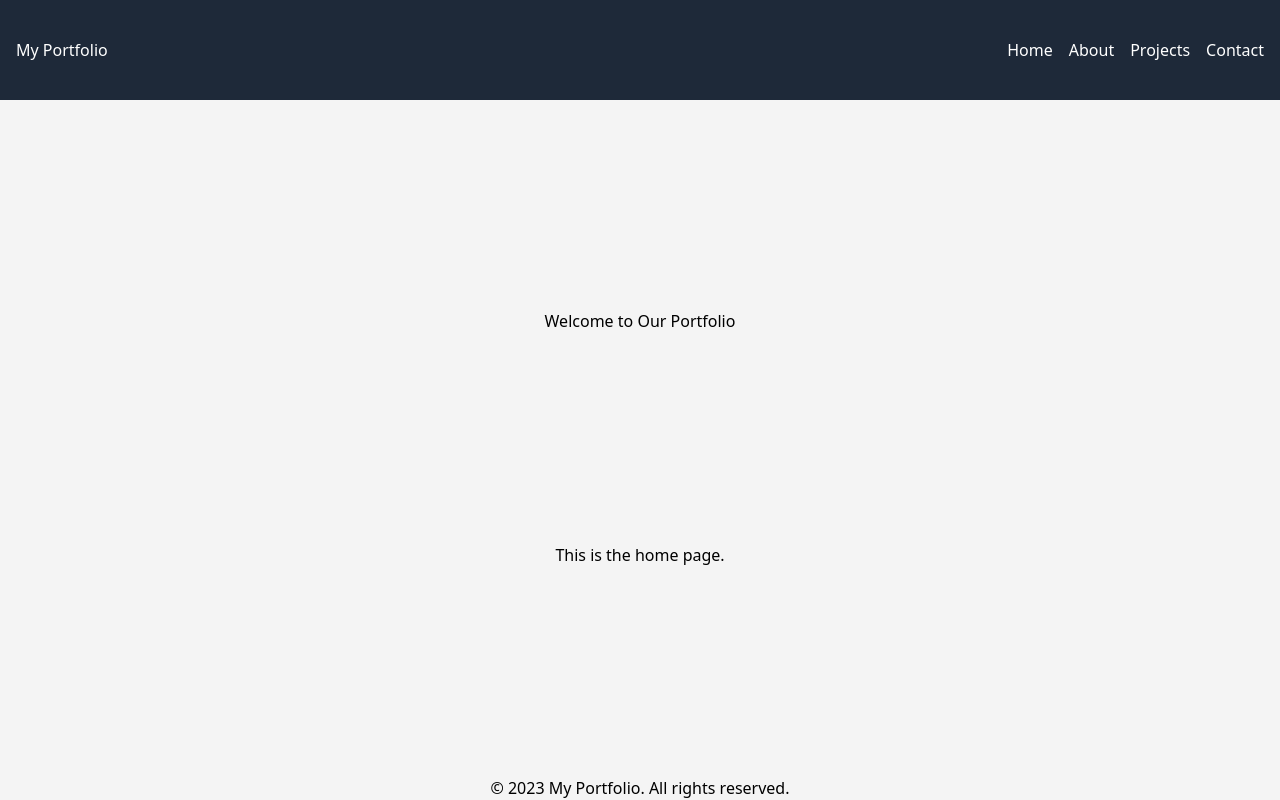
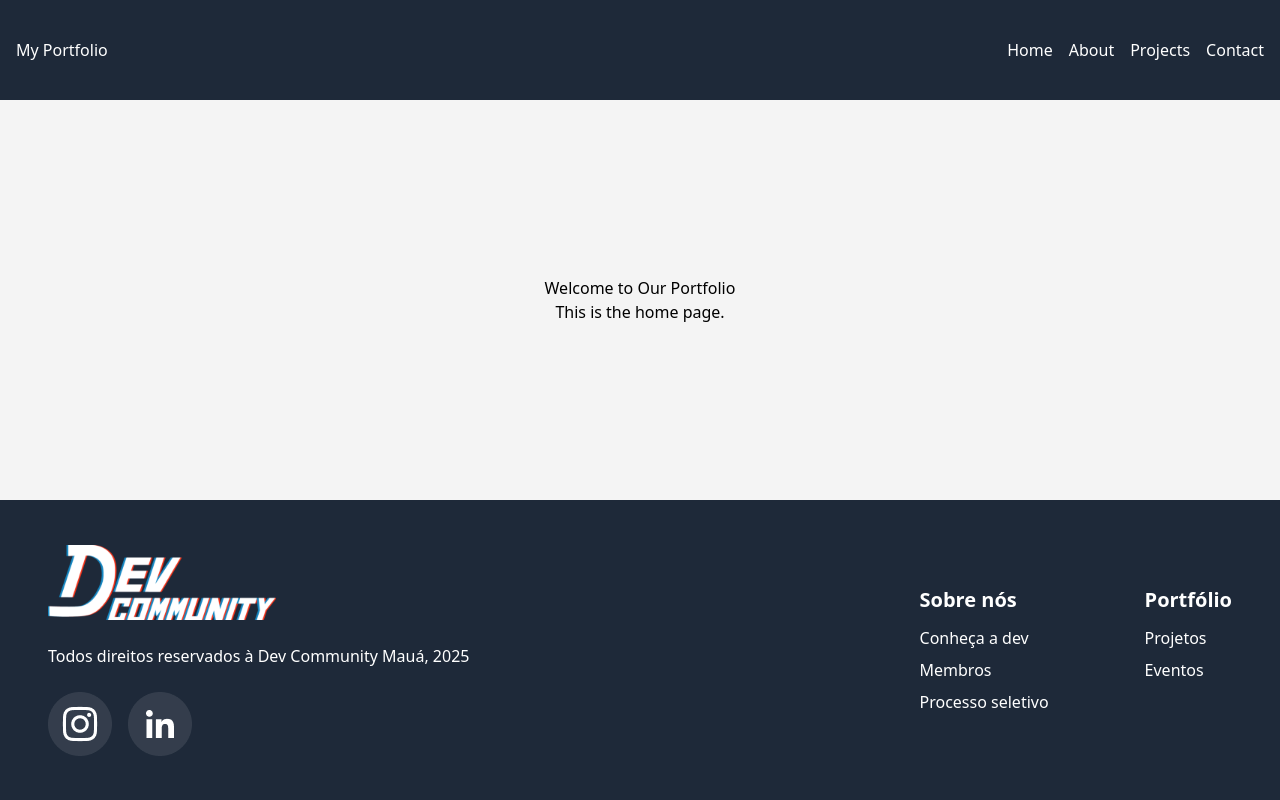
Before and after one commit to Maua-Dev/portfolio_front, a React (Vite) app: page / in a window 1280 px wide. Built offline with nearby package versions, Linux system fonts and the light colour scheme.

Commit message:
feat: create footer

```diff
--- a/src/components/footer.tsx
+++ b/src/components/footer.tsx
@@ -1,7 +1,80 @@
+import { useNavigate } from "react-router-dom";
+
 export default function Footer() {
+  const navigate = useNavigate();
+  function goToPage(page: string) {
+    navigate(page);
+  }
+
   return (
     <footer>
-      <p>© 2023 My Portfolio. All rights reserved.</p>
+      <div className="h-[300px] w-full flex items-center justify-between px-12 py-4 bg-gray-800 text-white columns-3">
+        <div className="flex flex-col items-start gap-6 logoContainer">
+          <img src="src/assets/logo.png" className="w-auto h-[75px]" />
+          <p>Todos direitos reservados à Dev Community Mauá, 2025</p>
+          <div className="flex flex-row gap-4">
+            <a
+              href="https://www.instagram.com/devcommunitymaua?igsh=ZDMwYWFsMmpvd3Zn"
+              target="_blank"
+              rel="noopener noreferrer"
+            >
+              <img src="src/assets/instagramLogo.png" />
+            </a>
+
+            <a
+              href="https://www.linkedin.com/company/dev-community-mau%C3%A1/posts/?feedView=all"
+              target="_blank"
+              rel="noopener noreferrer"
+            >
+              <img src="src/assets/linkedinLogo.png" />
+            </a>
+          </div>
+        </div>
+        <div className="flex flex-row gap-24">
+          <div className="flex flex-col items-start gap-2 aboutContainer">
+            <p className="font-bold text-xl mb-1">Sobre nós</p>
+            <span
+              onClick={() => {
+                goToPage("/");
+              }}
+            >
+              Conheça a dev
+            </span>
+            <span
+              onClick={() => {
+                goToPage("/members");
+              }}
+            >
+              Membros
+            </span>
+            <span
+              onClick={() => {
+                goToPage("/");
+              }}
+            >
+              Processo seletivo
+            </span>
+          </div>
+
+          <div className="flex flex-col items-start gap-2 portfolioContainer">
+            <p className="font-bold text-xl mb-1">Portfólio</p>
+            <span
+              onClick={() => {
+                goToPage("/projects");
+              }}
+            >
+              Projetos
+            </span>
+            <span
+              onClick={() => {
+                goToPage("/events");
+              }}
+            >
+              Eventos
+            </span>
+          </div>
+        </div>
+      </div>
     </footer>
   );
 }
--- a/src/pages/home.tsx
+++ b/src/pages/home.tsx
@@ -3,10 +3,12 @@ import Navbar from "../components/navbar";
 
 export default function Home() {
   return (
-    <div className="bg-coolWhite flex flex-col justify-between items-center min-h-[100vh]">
+    <div className="bg-coolWhite flex flex-col min-h-screen">
       <Navbar />
-      <h1>Welcome to Our Portfolio</h1>
-      <p>This is the home page.</p>
+      <main className="flex-grow flex flex-col items-center justify-center">
+        <h1>Welcome to Our Portfolio</h1>
+        <p>This is the home page.</p>
+      </main>
       <Footer />
     </div>
   );
```
Also changed, not shown: src/assets/instagramLogo.png (added), src/assets/linkedinLogo.png (added).
